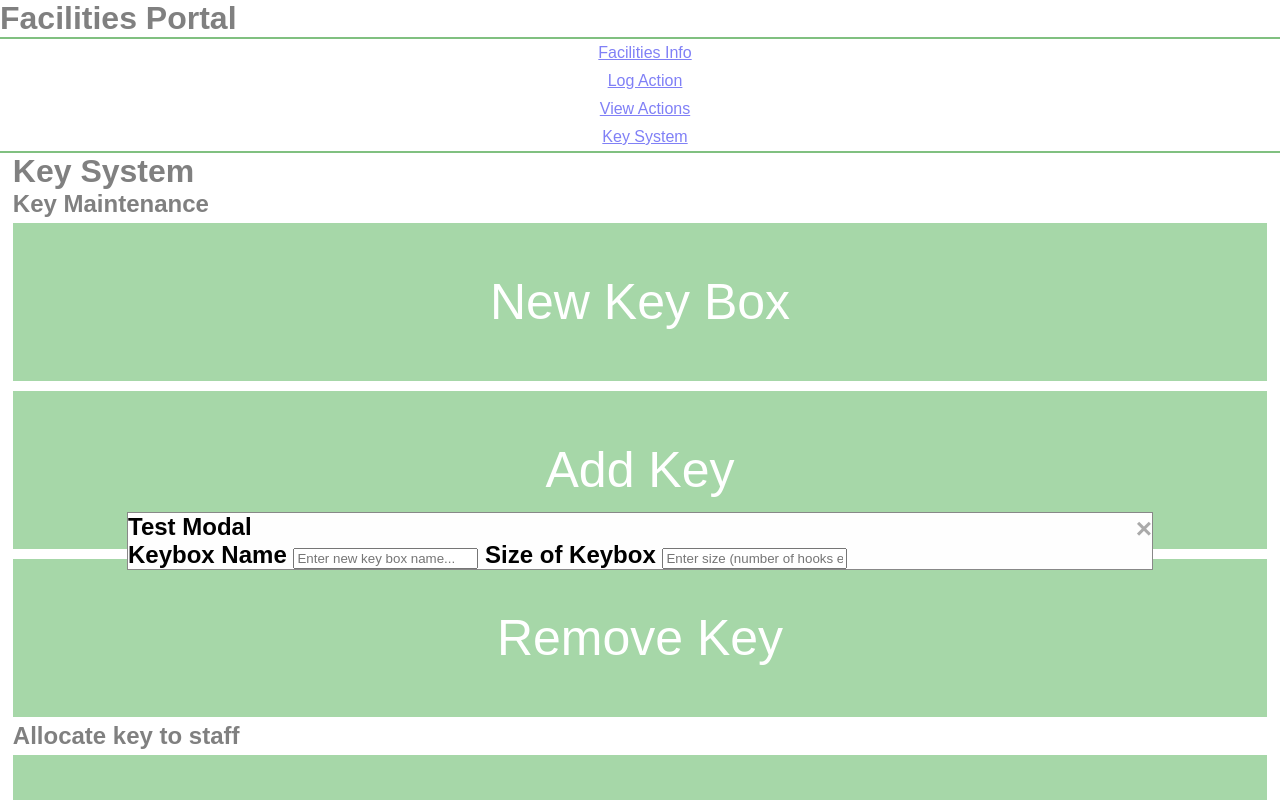
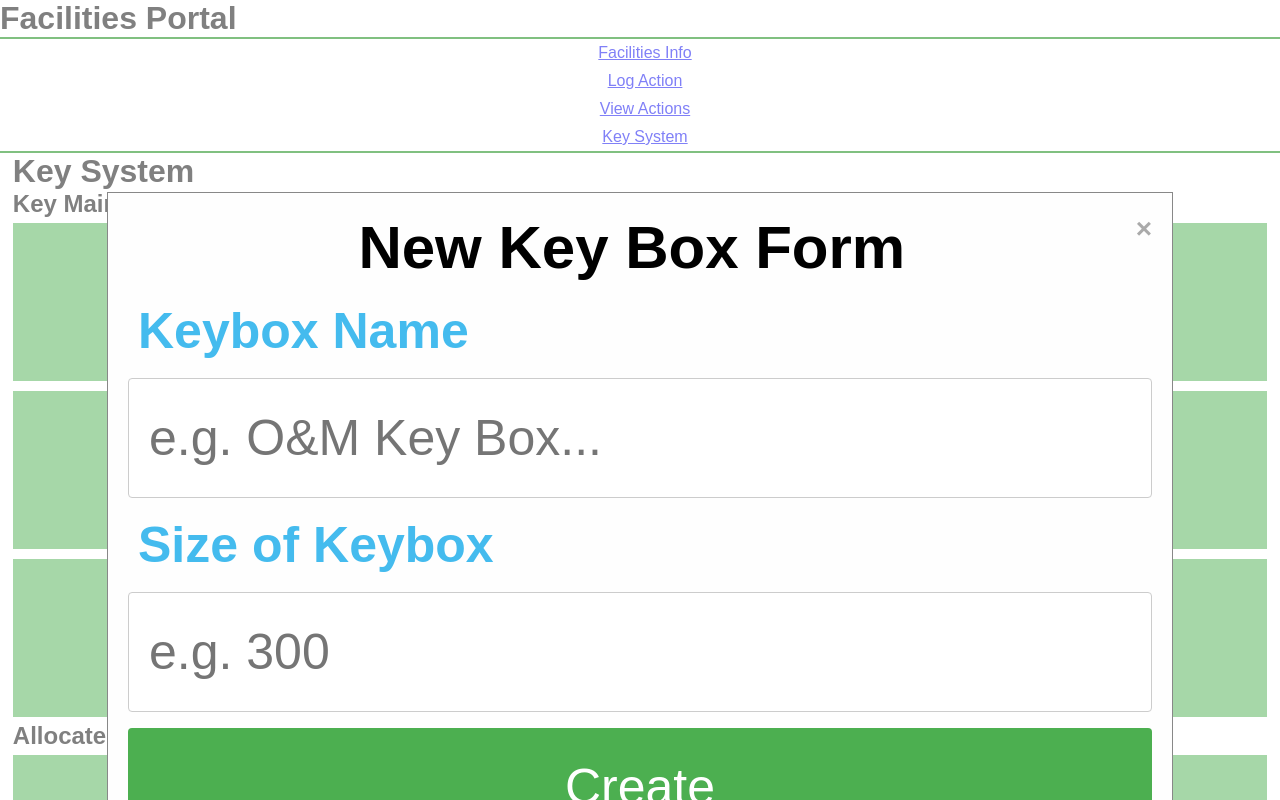
Before and after one commit to lawscott1988/Facilities-Portal, a plain HTML site: page keysystem.html in a window 1280 px wide. Both pictures are taken after a click on the button "New Key Box". Shown: the top 800 px of the page. Drawn offline with Linux system fonts and the light colour scheme.

Commit message:
updated style of modal input box; added create button

```diff
--- a/css/main.css
+++ b/css/main.css
@@ -178,17 +178,66 @@
 
 /* KEY-SYSTEM ---- button modals */
 
-#newKeyBoxModal {
+.button_modal {
   display: none;
   position: fixed;
   z-index: 1;
-  padding-top: 40%;
+  padding-top: 15%;
   left: 0;
   top: 0;
   width: 100%;
   height: 100%;
   overflow: auto;
   background-color: #ffffff80;
+}
+
+.new_key_box_modal_content {
+	padding: 20px;
+}
+
+.modal_input {
+	display: block;
+	margin: 8px 0;
+	width: 100%;
+	padding: 30px 20px;
+	border: 1px solid #ccc;
+	border-radius: 4px;
+	font-size: 50px;
+	box-sizing: border-box;
+}
+
+.modal_submit {
+	width: 100%;
+	background-color: #4CAF50;
+	color: white;
+	padding: 30px 20px;
+	margin: 8px 0;
+	border: none;
+	border-radius: 4px;
+	font-size: 50px;
+	cursor: pointer;
+}
+
+.modal_label {
+	font-size: 50px;
+	color: #4BE;
+	padding: 10px;
+}
+
+.modal_title {
+	font-size: 60px;
+	text-align: center;
+	padding-bottom: 10px;
+}
+
+input[text=text] {
+	width: 100%;
+	padding: 12px 20px;
+	margin: 8px 0;
+	display: inline-block;
+	border: 1px solid #ccc;
+	border-radius: 4px;
+	box-sizing: border-box;
 }
 
 .new_key_box_modal_content {
--- a/js/common.js
+++ b/js/common.js
@@ -21,3 +21,9 @@ function closeModal(elt) {
 	var x = document.getElementById(elt);
 	x.style.display = "none";
 }
+
+window.onclick = function(event) {
+  if (event.target == modal) {
+    modal.style.display = "none";
+  }
+}
--- a/keysystem.html
+++ b/keysystem.html
@@ -30,13 +30,15 @@
 			<div id="newKeyBoxModal" class="button_modal" style="display:none">
 				<div class="new_key_box_modal_content">
 				<span id="nkb_close" class="button_close" onclick='closeModal("newKeyBoxModal")'>&times;</span>
-				<p>Test Modal</p>
-					<form>
-						<label for="key_box_name">Keybox Name</label>
-						<input type="text" id="key_box_name" name="keyboxname" placeholder="Enter new key box name...">
+				<p class="modal_title">New Key Box Form</p>
+					<form class="new_key_box_form">
+						<label for="key_box_name"><p class="modal_label">Keybox Name</p></label>
+						<input type="text" class="modal_input" id="key_box_name" name="keyboxname" placeholder="e.g. O&M Key Box...">
 
-						<label for="key_box_size">Size of Keybox</label>
-						<input type="text" id="key_box_size" name="keyboxsize" placeholder="Enter size (number of hooks etc)...">
+						<label for="key_box_size"><p class="modal_label">Size of Keybox</p></label>
+						<input type="text" class="modal_input" id="key_box_size" name="keyboxsize" placeholder="e.g. 300">
+
+						<input type="submit" class="modal_submit" value="Create">
 					</form>
 				</div>
 			</div>
```
